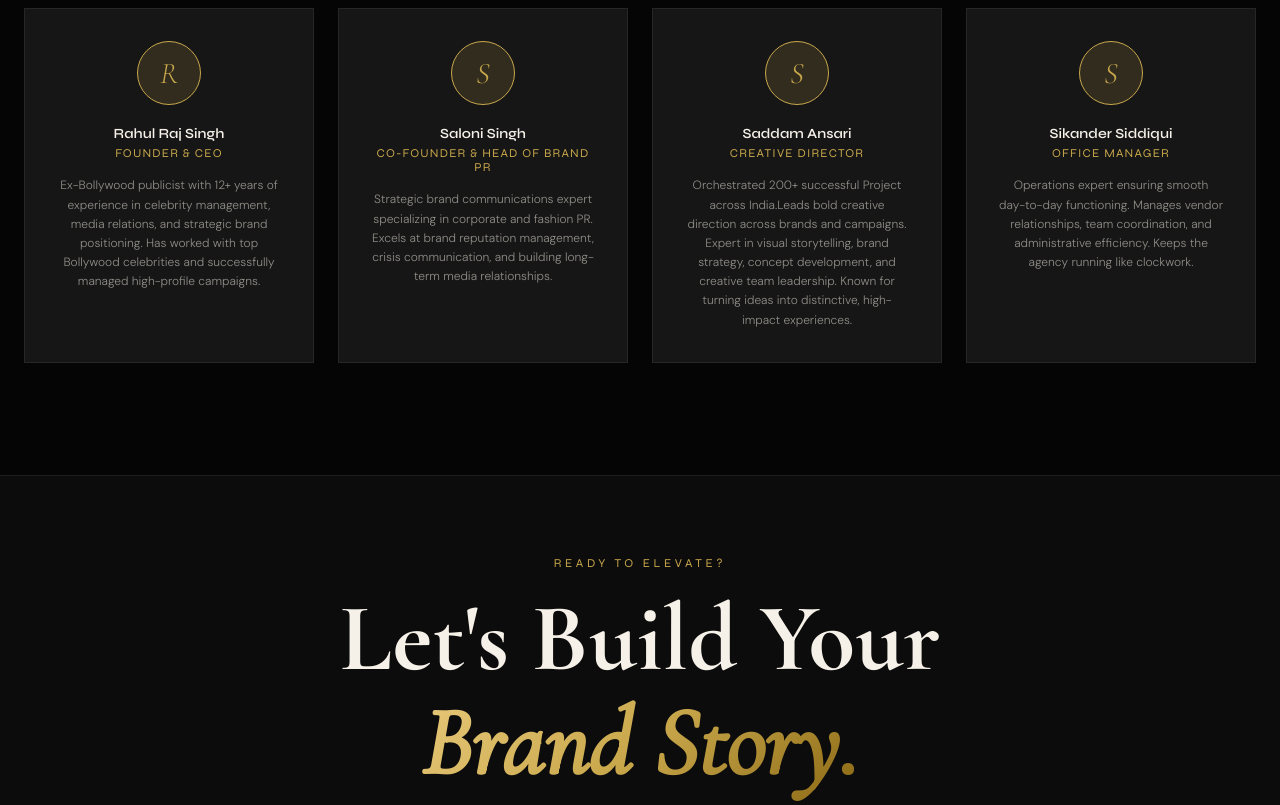
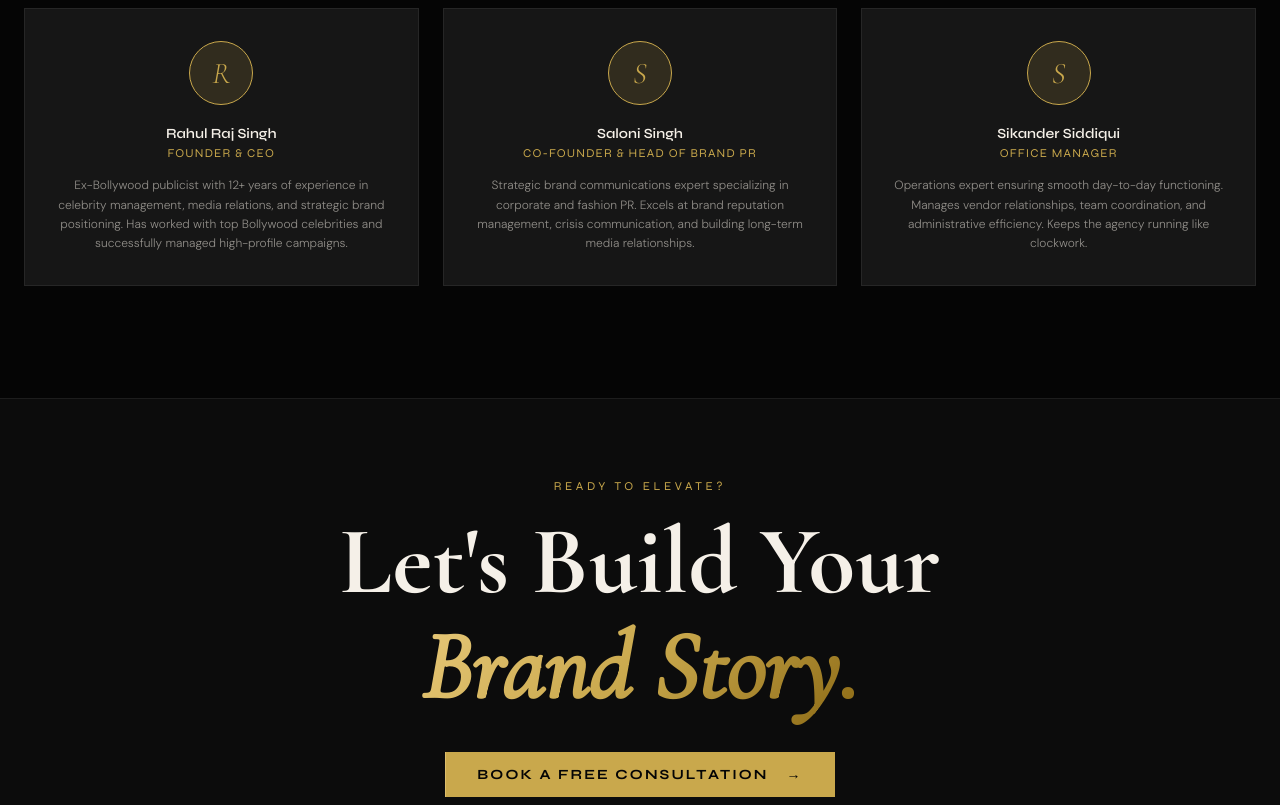
Before and after one commit to Ashutoshrana123/Website, a Next.js app: page /about in a window 1280 px wide. Shown: the part 1800-2605 px from the top of the page. Built offline with nearby package versions, Linux system fonts and the light colour scheme.

Commit message:
Brand shared posts as News-Bharat

```diff
--- a/src/app/about/page.tsx
+++ b/src/app/about/page.tsx
@@ -14,13 +14,6 @@ const team = [
     role: 'Co-Founder & Head of Brand PR',
     bio: 'Strategic brand communications expert specializing in corporate and fashion PR. Excels at brand reputation management, crisis communication, and building long-term media relationships.',
     initial: 'S'  // Changed from 'A' to 'S' for Saloni
-  },
-  {
-    name: 'Saddam Ansari',
-    role: 'Creative Director',
-    bio: 'Orchestrated 200+ successful Project across India.Leads bold creative direction across brands and campaigns. Expert in visual storytelling, brand strategy, concept development, and creative team leadership. Known for turning ideas into distinctive, high-impact experiences.',
-    initial: 'S'  // Changedzsxl
-    //   from 'D' to 'H' for Huda
   },
   {
     name: 'Sikander Siddiqui',
--- a/src/app/posts/[id]/page.tsx
+++ b/src/app/posts/[id]/page.tsx
@@ -36,7 +36,7 @@ export async function generateMetadata({ params, searchParams }: { params: Promi
     const description = post.text.replace(/\s+/g, ' ').trim().slice(0, 200);
     const origin = 'https://pr-agency-alpha.vercel.app';
     const url = `${origin}/posts/${id}${share ? `?share=${encodeURIComponent(share)}` : ''}`;
-    return { title, description, openGraph: { title, description, siteName: title, type: 'article', url, images: post.image ? [{ url: `${origin}/api/posts/${id}/image` }] : [] }, twitter: { card: post.image ? 'summary_large_image' : 'summary', title, description, images: post.image ? [`${origin}/api/posts/${id}/image`] : [] } };
+    return { title, description, openGraph: { title, description, siteName: 'News-Bharat', type: 'article', url, images: post.image ? [{ url: `${origin}/api/posts/${id}/image` }] : [] }, twitter: { card: post.image ? 'summary_large_image' : 'summary', title, description, images: post.image ? [`${origin}/api/posts/${id}/image`] : [] } };
   } catch { return { title: 'Post' }; }
 }
 
--- a/src/components/PostsExperience.tsx
+++ b/src/components/PostsExperience.tsx
@@ -225,7 +225,7 @@ function ShareModal({ post, onClose, onShared }: { post: { id: string; text: str
   const postText = post.text.replace(/\s+/g, ' ').trim();
   const heading = postText.slice(0, 120);
   const excerpt = postText.split(' ').slice(0, 120).join(' ');
-  const createShareText = (link: string) => `${heading}\n\n${excerpt}\n\n${link}`;
+  const createShareText = (link: string) => `News-Bharat\n\n${heading}\n\n${excerpt}\n\n${link}`;
   const shareText = createShareText(url);
   const copy = async () => {
     const previewUrl = `${canonicalUrl}?share=${Date.now()}`;
```
